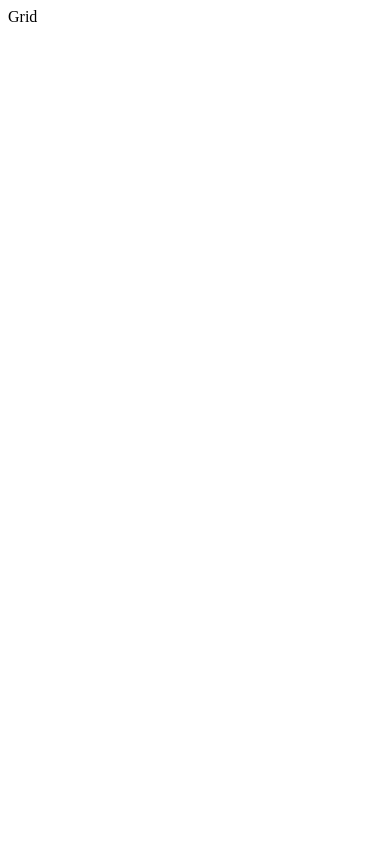
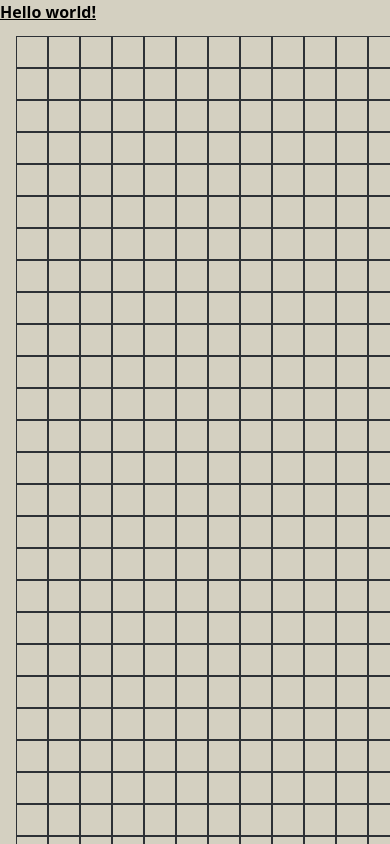
Before and after one commit to SamiiC/AlgoVisual, a React (Vite) app: page / in a window 390 px wide. Shown: the top 844 px of the page. Built offline with nearby package versions, Linux system fonts and the light colour scheme.

Commit message:
Initialised grid with objects, created node component and styling

```diff
--- a/index.html
+++ b/index.html
@@ -4,9 +4,9 @@
     <meta charset="UTF-8" />
     <link rel="icon" type="image/svg+xml" href="/vite.svg" />
     <meta name="viewport" content="width=device-width, initial-scale=1.0" />
-    <title>Vite + React + TS</title>
+    <title>Pathfinding Visualiser</title>
   </head>
-  <body>
+  <body class = 'bg-[#D4D0C1]'>
     <div id="root"></div>
     <script type="module" src="/src/main.tsx"></script>
   </body>
--- a/package.json
+++ b/package.json
@@ -16,6 +16,9 @@
     "@types/react": "^18.0.26",
     "@types/react-dom": "^18.0.9",
     "@vitejs/plugin-react": "^3.0.0",
+    "autoprefixer": "^10.4.13",
+    "postcss": "^8.4.21",
+    "tailwindcss": "^3.2.4",
     "typescript": "^4.9.3",
     "vite": "^4.0.0"
   }
--- /dev/null
+++ b/postcss.config.cjs
@@ -0,0 +1,6 @@
+module.exports = {
+  plugins: {
+    tailwindcss: {},
+    autoprefixer: {},
+  },
+}
--- a/src/App.tsx
+++ b/src/App.tsx
@@ -1,11 +1,18 @@
 import { useState } from 'react'
 import Grid  from './components/Grid'
+import { initNodeObj } from './utility/utils'
+import { NodeInterface } from './interfaces/interfaces'
 
 function App() {
   const [count, setCount] = useState(0)
+  let testGrid : NodeInterface[][] = initNodeObj()
 
+  console.log(testGrid);
   return (
     <>
+      <h1 className="text-1xl font-bold underline">
+        Hello world!
+      </h1>
       <Grid/>
     </>
   )
--- a/src/components/Grid.tsx
+++ b/src/components/Grid.tsx
@@ -1,8 +1,31 @@
+import { initNodeObj } from "../utility/utils"
 
+import { NodeInterface } from "../interfaces/interfaces"
+import React, { useRef } from "react"
+import Node from "./Node"
 
 const Grid = () => {
+  // Dont want to reset value of grid after re-render
+  let GridNodes = useRef(initNodeObj())
   return (
-    <div>Grid</div>
+    <div className="grid grid-cols-50Col overflow-auto w-full px-4 justify-start md:justify-center items-center my-3">
+
+      {
+      GridNodes.current.map((ROW,rowNum : number) =>{
+        return (
+          <React.Fragment key = {rowNum}>
+
+            {ROW.map((COL,colNum)=> {
+              return (
+                  <Node key = {colNum} id ={`node-${COL.row}-${COL.column}`} {...COL}/>
+              )
+            })
+            }
+          </React.Fragment>
+        )
+      })
+    }
+    </div>
   )
 }
 
--- /dev/null
+++ b/src/components/Node.tsx
@@ -0,0 +1,20 @@
+import { HTMLAttributes } from "react"
+import { NodeInterface } from "../interfaces/interfaces"
+
+const Node = ({ row,
+    column,
+    ID,
+    Wall,
+    Visited,
+    Startpt,
+    Endpt,
+    distFS,
+    previousCell,
+    isDest,
+    ...props } : NodeInterface & HTMLAttributes<HTMLDivElement>) => {
+  return (
+    <div className="border border-[#2D3136] w-8 h-8" {...props}></div>
+  )
+}
+
+export default Node
--- a/src/index.css
+++ b/src/index.css
@@ -0,0 +1,9 @@
+@tailwind base;
+@tailwind components;
+@tailwind utilities;
+
+.node {
+     width: 35px;
+     height: 35px;
+     border: solid #242625 1px;
+}
--- /dev/null
+++ b/src/interfaces/interfaces.ts
@@ -0,0 +1,12 @@
+export interface NodeInterface {
+     row: number;
+     column: number;
+     ID: number;
+     Wall: boolean;
+     Visited: boolean;
+     Startpt: boolean;
+     Endpt: boolean;
+     distFS: number;
+     previousCell: Node | null;
+     isDest: boolean;
+}
--- /dev/null
+++ b/src/utility/utils.ts
@@ -0,0 +1,39 @@
+import { NodeInterface } from "../interfaces/interfaces";
+
+const ROW_NUM = 40;
+const COL_NUM = 40;
+
+export const defaultCell: NodeInterface = {
+     row: 0,
+     column: 0,
+     ID: 0,
+     Wall: false,
+     Visited: false,
+     Startpt: false,
+     Endpt: false,
+     distFS: Infinity,
+     previousCell: null,
+     isDest: false,
+};
+
+// need to add to this in future...
+export const initNodeObj = (): NodeInterface[][] => {
+     let ID = 0;
+     let grid: NodeInterface[][] = [];
+
+     for (let rowNum = 0; rowNum < ROW_NUM; rowNum++) {
+          let Row: NodeInterface[] = [];
+          for (let colNum = 0; colNum < COL_NUM; colNum++) {
+               Row.push({
+                    ...defaultCell,
+                    row: rowNum,
+                    column: colNum,
+                    ID: ID,
+               });
+               ID += 1;
+          }
+          grid.push(Row);
+     }
+
+     return grid;
+};
--- /dev/null
+++ b/tailwind.config.cjs
@@ -0,0 +1,12 @@
+/** @type {import('tailwindcss').Config} */
+module.exports = {
+  content: ["./index.html", "./src/**/*.{js,ts,jsx,tsx}"],
+  theme: {
+    extend: {
+      gridTemplateColumns: {
+        '50Col': "repeat(50, 0fr)",
+      },
+    },
+  },
+  plugins: [],
+};
```
Also changed, not shown: 1 other file (tests, documents, lock files or other folders).
